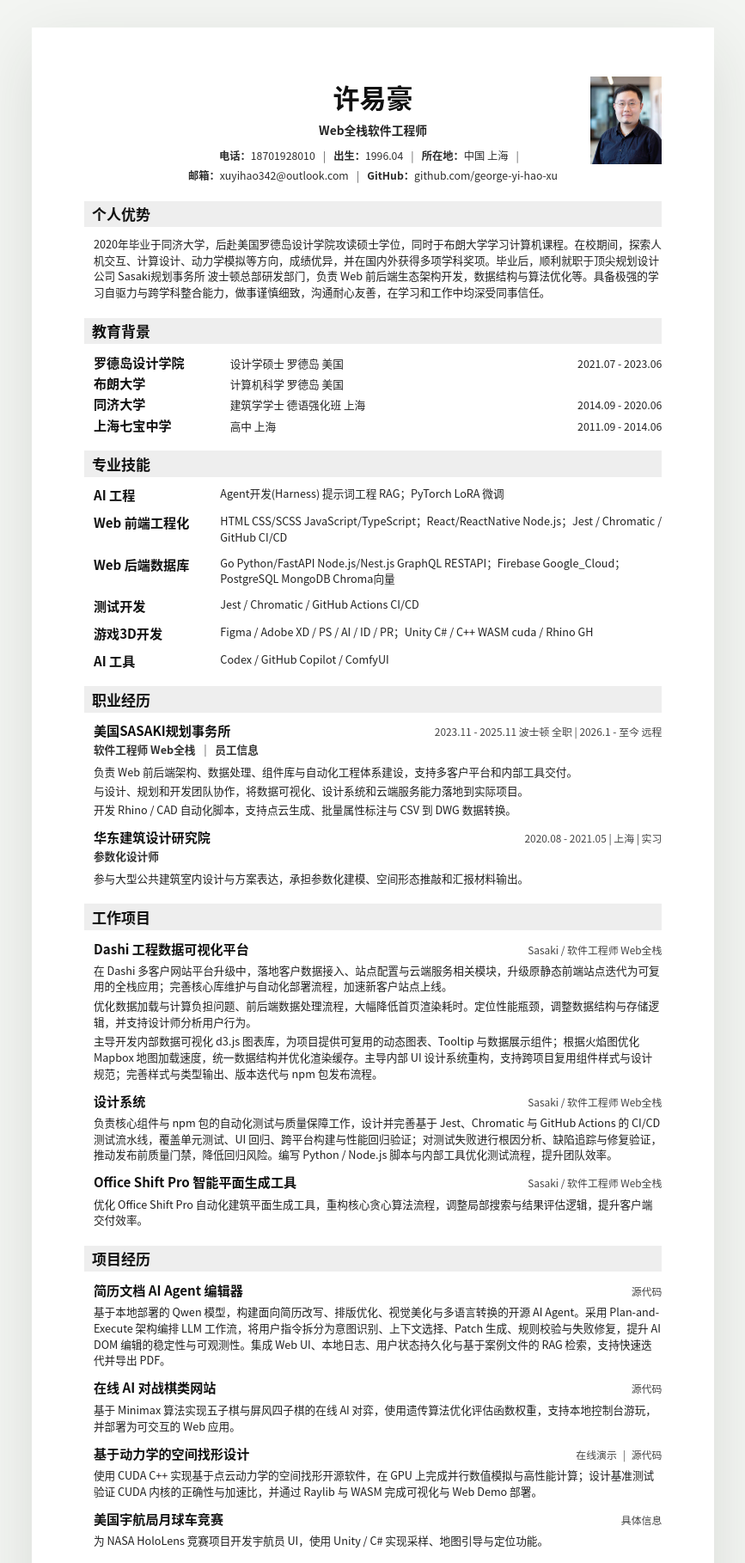
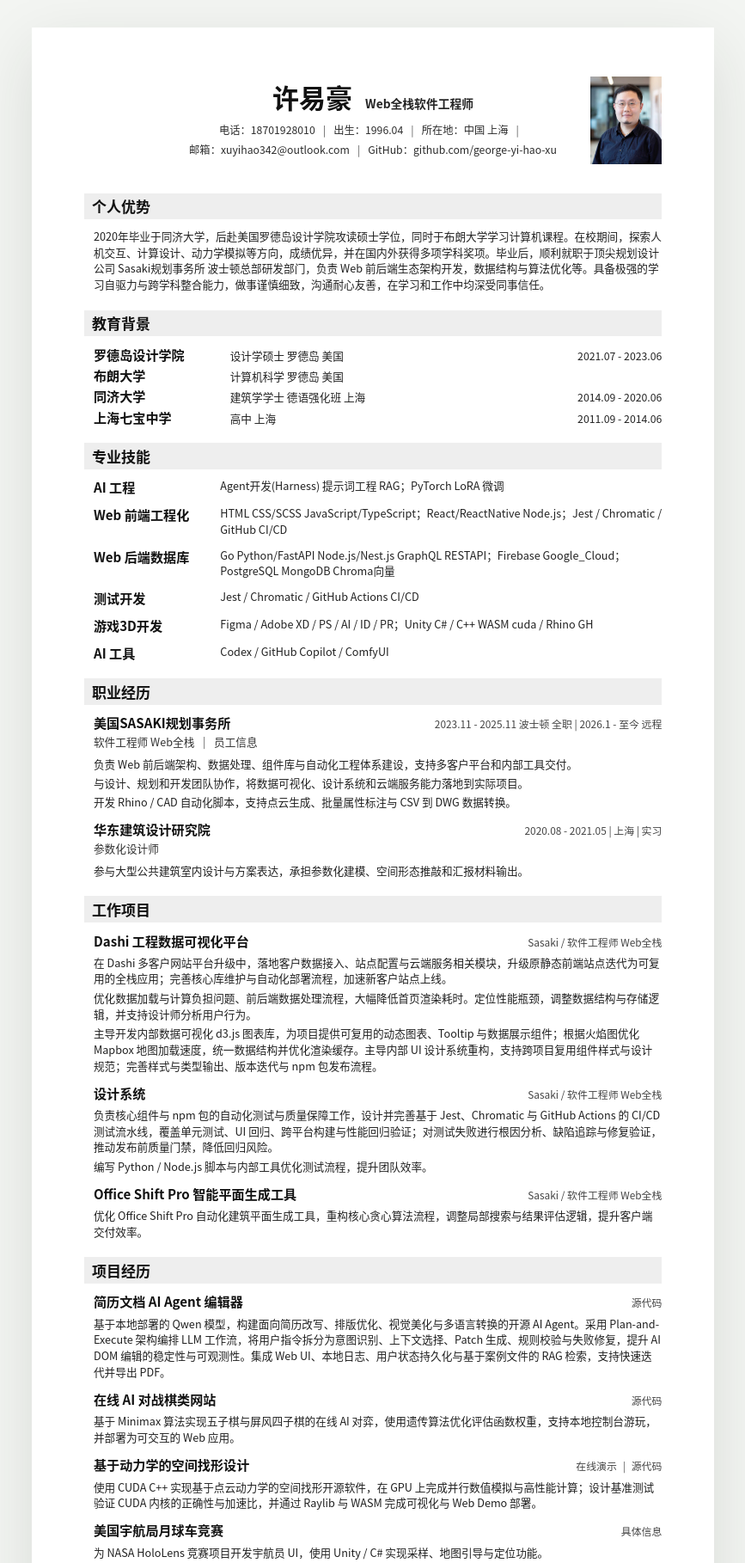
Before and after one commit to george-yi-hao-xu/resume, a website built with Vite: page src/cn.html in a window 1280 px wide. Shown: the top 1818 px of the page at 86% size, without its empty margins (206-1073 px from the left). Built offline with nearby package versions, Linux system fonts and the light colour scheme.

Commit message:
style update

```diff
--- a/src/components/ChinaResumeMaker.js
+++ b/src/components/ChinaResumeMaker.js
@@ -69,8 +69,10 @@ const contactItem = (item) => {
 const header = (resume, avatar) => `
   <header class="cn-header">
     <div class="cn-header__identity">
-      <h1>${htmlText(resume.name)}</h1>
-      <p>${htmlText(resume.role)}</p>
+      <h1>
+        <span>${htmlText(resume.name)}</span>
+        <small>${htmlText(resume.role)}</small>
+      </h1>
     </div>
     <div class="cn-contact-list" aria-label="${htmlText(resume.labels.contactAria)}">
       ${resume.contacts.map(contactItem).join("")}
--- a/src/components/ChinaResumeMaker.scss
+++ b/src/components/ChinaResumeMaker.scss
@@ -22,20 +22,23 @@
 }
 
 .cn-header__identity h1 {
+  align-items: baseline;
   color: #111;
+  display: flex;
   font-family: var(--font-family-sans);
   font-size: 8.2mm;
   font-weight: 800;
+  gap: 4mm;
+  justify-content: center;
   letter-spacing: 0;
   line-height: 1.1;
 }
 
-.cn-header__identity p {
+.cn-header__identity small {
   color: #242424;
   font-size: 3.65mm;
   font-weight: 700;
   line-height: 1.35;
-  margin-top: 3mm;
 }
 
 .cn-contact-list {
@@ -63,7 +66,7 @@
 }
 
 .cn-contact-list b {
-  font-weight: 700;
+  font-weight: 500;
 }
 
 .cn-contact-list a,
@@ -132,13 +135,13 @@
   color: #111;
   font-family: var(--font-family-sans);
   font-size: 4mm;
-  font-weight: 800;
+  font-weight: 600;
   line-height: 1.35;
 }
 
 .cn-entry__role {
   color: #333;
-  font-weight: 700;
+  font-weight: 500;
   margin-top: 1mm;
 }
 
@@ -162,7 +165,7 @@
 
 .cn-entry__label {
   color: #111;
-  font-weight: 800;
+  font-weight: 500;
   margin-bottom: 1.5mm;
 }
 
@@ -308,6 +311,13 @@
     padding-right: 23mm;
   }
 
+  .cn-header__identity h1 {
+    align-items: flex-start;
+    flex-direction: column;
+    gap: 1mm;
+    justify-content: flex-start;
+  }
+
   .cn-contact-list {
     justify-content: flex-start;
   }
--- a/src/resume-data_cn_domestic.js
+++ b/src/resume-data_cn_domestic.js
@@ -138,8 +138,10 @@ export const resume_data_cn_domestic = {
       company: "Sasaki",
       role: "软件工程师 Web全栈",
       meta: ["2023.11 - 2025.11 波士顿 全职", "2026.1 - 至今 远程"],
-      description:
-        "负责核心组件与 npm 包的自动化测试与质量保障工作，设计并完善基于 Jest、Chromatic 与 GitHub Actions 的 CI/CD 测试流水线，覆盖单元测试、UI 回归、跨平台构建与性能回归验证；对测试失败进行根因分析、缺陷追踪与修复验证，推动发布前质量门禁，降低回归风险。编写 Python / Node.js 脚本与内部工具优化测试流程，提升团队效率。",
+      description: [
+        "负责核心组件与 npm 包的自动化测试与质量保障工作，设计并完善基于 Jest、Chromatic 与 GitHub Actions 的 CI/CD 测试流水线，覆盖单元测试、UI 回归、跨平台构建与性能回归验证；对测试失败进行根因分析、缺陷追踪与修复验证，推动发布前质量门禁，降低回归风险。",
+        "编写 Python / Node.js 脚本与内部工具优化测试流程，提升团队效率。",
+      ],
     },
     {
       title: "Office Shift Pro 智能平面生成工具",
```
